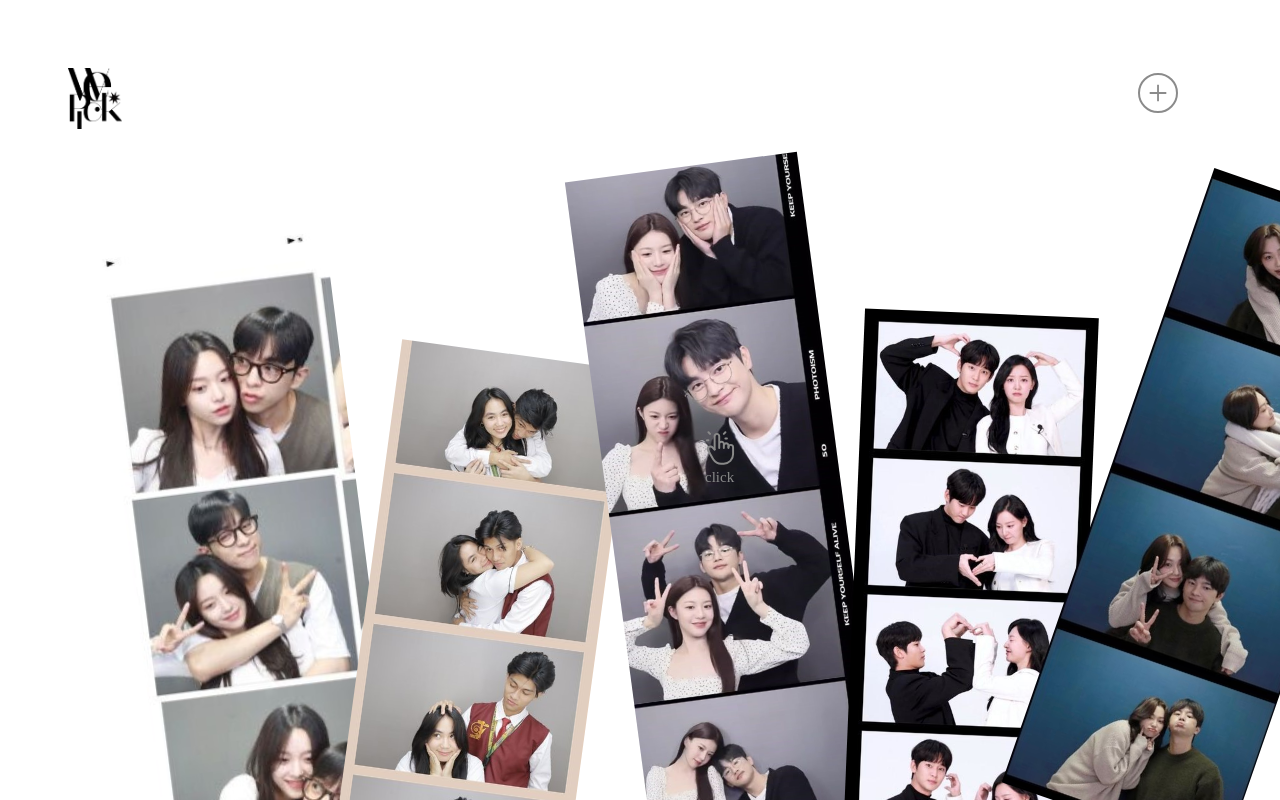
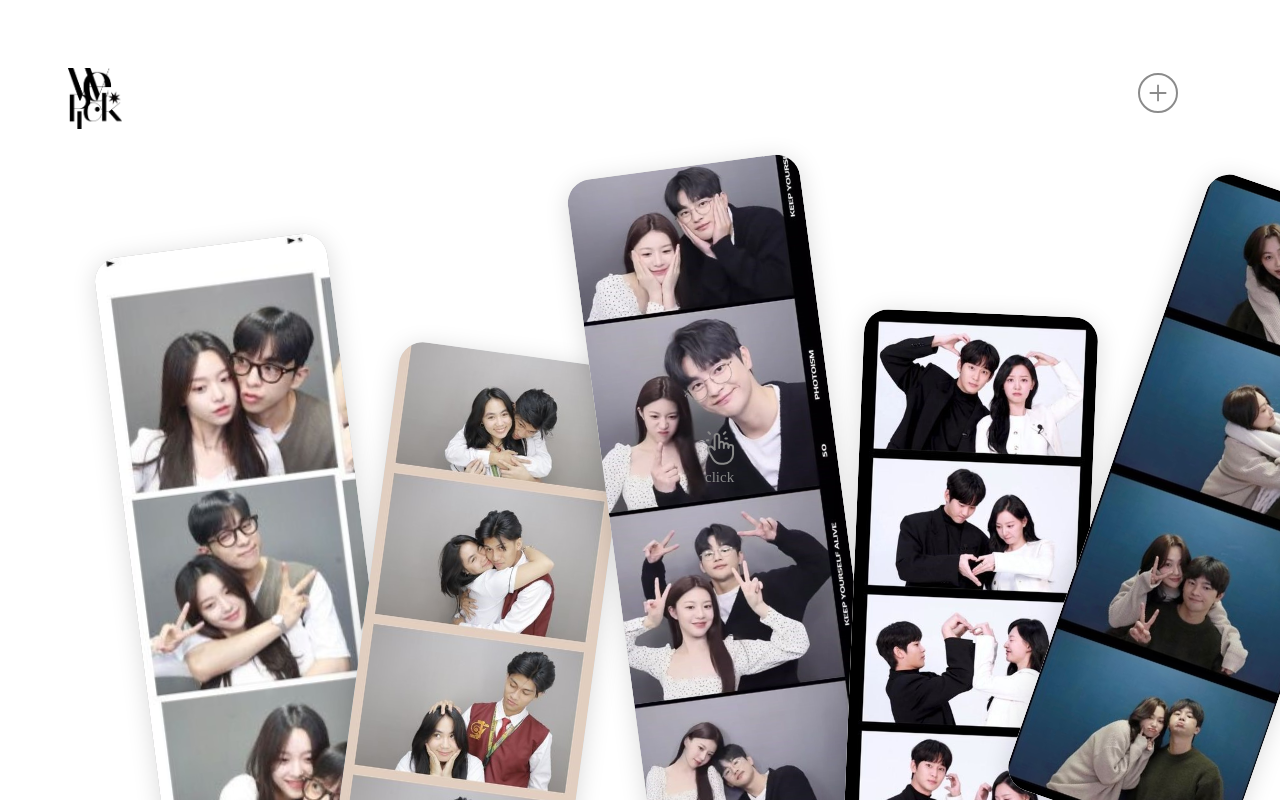
Before and after one commit to 2025-ITShow-WePick/2025-ITShow-FE-WePick, a React (Vite) app: page /search in a window 1280 px wide. Shown: the top 800 px of the page. Built offline with nearby package versions, Linux system fonts and the light colour scheme; a web font is replaced by a local one.

Commit message:
✨ [feat] : 애니메이션 하자 수정 (css 미완) #25

```diff
--- a/src/components/SearchPhoto.jsx
+++ b/src/components/SearchPhoto.jsx
@@ -2,9 +2,25 @@ import React, { useState, useRef, useEffect } from "react";
 import styles from "../styles/SearchPhoto.module.css";
 import tagImages from "../data/tagImages.json";
 
+const IMAGE_WIDTH = 234;
+const IMAGE_HEIGHT = 650;
+const IMAGE_GAP = 25;
+
+// 겹침 상태에서 각 이미지의 transform 값
+const stackedTransforms = [
+  "rotate(-7.253deg) translate(110px, 120px)",
+  "rotate(7.744deg) translate(375px, 165px)",
+  "rotate(-7.573deg) translate(590px, 105px)",
+  "rotate(2.373deg) translate(850px, 140px)",
+  "rotate(19.09deg) translate(1050px, -310px)",
+];
+
+function getStackedTransform(n) {
+  return stackedTransforms[n] || "none";
+}
+
 export default function SearchPhoto({ tag }) {
   const [clicked, setClicked] = useState(false);
-  const [showSorted, setShowSorted] = useState(false);
   const scrollRef = useRef(null);
 
   // tag가 없으면 모든 태그 이미지 합치기
@@ -17,25 +33,13 @@ export default function SearchPhoto({ tag }) {
     stackedImages.push(null);
   }
 
+  // 펼친 상태에서 스크롤 중앙 정렬
   useEffect(() => {
     if (clicked && scrollRef.current) {
-      // 펼친 상태에서 스크롤 중앙 정렬
       const scrollEl = scrollRef.current;
       const centerX = (scrollEl.scrollWidth - scrollEl.clientWidth) / 2;
       scrollEl.scrollLeft = centerX;
     }
-  }, [clicked]);
-
-  useEffect(() => {
-    let timeout;
-    if (clicked) {
-      timeout = setTimeout(() => {
-        setShowSorted(true);
-      }, 400);
-    } else {
-      setShowSorted(false);
-    }
-    return () => clearTimeout(timeout);
   }, [clicked]);
 
   const handleToggle = () => setClicked((prev) => !prev);
@@ -45,24 +49,49 @@ export default function SearchPhoto({ tag }) {
       <div
         className={`${styles.placeholderBox} ${clicked ? styles.expanded : ""}`}
         onClick={handleToggle}
+        ref={scrollRef}
         style={{ cursor: "pointer" }}
       >
-        {/* Stacked 상태: 항상 5개 자리, 이미지 없으면 회색 컨테이너 */}
-        <div
-          className={`${styles.stackedLayer} ${clicked ? styles.hidden : ""}`}
-        >
+        {/* 이미지 5개: 상태에 따라 transform만 변경 */}
         {stackedImages.map((img, n) => (
           <div
             key={n}
-              className={`${styles.placeholderStack} ${
-                styles[`stack${n + 1}`]
-              }`}
+            className={styles.animatedImage}
+            style={{
+              transform: clicked
+                ? // 펼침: X축으로 나란히, Y축은 자연스러운 오프셋
+                  `translateX(${n * (IMAGE_WIDTH + IMAGE_GAP)}px) translateY(${
+                    n % 2 === 0 ? -20 : 20
+                  }px)`
+                : // 겹침: 미리 정의된 transform
+                  getStackedTransform(n),
+              opacity: img ? 1 : 0.5,
+              zIndex: n + 1,
+              transition:
+                "transform 0.7s cubic-bezier(0.4,0,0.2,1), opacity 0.4s",
+              position: "absolute",
+              width: `${IMAGE_WIDTH}px`,
+              height: `${IMAGE_HEIGHT}px`,
+              left: 0,
+              top: 0,
+              boxShadow: "0 4px 24px rgba(0,0,0,0.15)",
+              borderRadius: "24px",
+              overflow: "hidden",
+              background: "#d5d5d5",
+              cursor: "pointer",
+            }}
           >
             {img ? (
               <img
                 src={img}
                 alt={`추천 이미지 ${n + 1}`}
                 className={styles.stackImage}
+                style={{
+                  width: "100%",
+                  height: "100%",
+                  objectFit: "cover",
+                  display: "block",
+                }}
               />
             ) : (
               <div
@@ -75,8 +104,12 @@ export default function SearchPhoto({ tag }) {
             )}
           </div>
         ))}
-          <div className={styles.placeholderClick}>
+        {/* 클릭 안내 아이콘/텍스트 */}
+        <div
+          className={`${styles.placeholderClick} ${clicked ? styles.hide : ""}`}
+        >
           <div className={styles.clickIcon}>
+            {/* SVG 아이콘 */}
             <svg
               xmlns="http://www.w3.org/2000/svg"
               width="30"
@@ -103,24 +136,6 @@ export default function SearchPhoto({ tag }) {
           <div className={styles.clickText}>click</div>
         </div>
       </div>
-
-        {/* 펼친(정렬) 상태: 실제 있는 이미지만 왼쪽부터 */}
-        {showSorted && (
-          <div className={styles.sortedScroll} ref={scrollRef}>
-            {images.map((img, i) => (
-              <div key={i} className={styles.sortedSlot}>
-                <div className={styles.sortedContainer}>
-                  <img
-                    src={img}
-                    alt={`추천 이미지 ${i + 1}`}
-                    className={styles.stackImage}
-                  />
-                </div>
-              </div>
-            ))}
-          </div>
-        )}
-      </div>
     </div>
   );
 }
--- a/src/styles/SearchPhoto.module.css
+++ b/src/styles/SearchPhoto.module.css
@@ -28,115 +28,16 @@
   max-width: unset;
 }
 
-.stackedLayer {
-  width: 100%;
-  height: 100%;
-  transition: opacity 0.4s ease, visibility 0.4s ease;
-  pointer-events: auto;
-  z-index: 2;
-  position: absolute;
-  top: 0;
-  left: 0;
-  right: 0;
-  bottom: 0;
-  background: transparent;
-}
-
-.hidden {
-  opacity: 0;
-  visibility: hidden;
-  pointer-events: none;
-}
-
-.placeholderStack {
-  position: absolute;
-  width: 100%;
-  height: 100%;
-  background-color: #d5d5d5;
-  transition: transform 0.7s cubic-bezier(0.4, 0, 0.2, 1);
-}
-
-.placeholderStack img {
-  width: 100%;
-  height: 100%;
-  object-fit: cover;
-}
-
-.stack1 {
-  transform: rotate(-7.253deg) translate(110px, 120px);
-  z-index: 1;
-}
-.stack2 {
-  transform: rotate(7.744deg) translate(375px, 165px);
-  z-index: 2;
-}
-.stack3 {
-  transform: rotate(-7.573deg) translate(590px, 105px);
-  z-index: 3;
-}
-.stack4 {
-  transform: rotate(2.373deg) translate(850px, 140px);
-  z-index: 4;
-}
-.stack5 {
-  transform: rotate(19.09deg) translate(1050px, -310px);
-  z-index: 5;
-}
-
-/* 펼친(정렬) 상태 */
-.sortedScroll {
-  display: flex;
-  flex-direction: row;
-  gap: 25px;
-  height: 650px;
-  overflow-x: scroll;
-  overflow-y: hidden; /* ← 이 한 줄만 추가하면 상하 스크롤 완전 차단! */
-  align-items: flex-end;
-  scrollbar-width: none;
-  -ms-overflow-style: none;
-  position: relative;
-  padding-top: 68px;
-  margin-left: 60px;
-  z-index: 1;
-}
-
-.sortedScroll::-webkit-scrollbar {
-  display: none;
-}
-
-.sortedSlot {
-  width: 234px;
-  height: 650px;
-  flex: 0 0 auto;
-  display: flex;
-  flex-direction: column;
-  align-items: center;
-  justify-content: flex-end;
-  transition: transform 0.5s cubic-bezier(0.4, 0, 0.2, 1);
-}
-
-/* 홀수: 위로, 짝수: 아래로 */
-.sortedSlot:nth-child(odd) {
-  transform: translateY(-20px);
-}
-.sortedSlot:nth-child(even) {
-  transform: translateY(20px);
-}
-
-.sortedContainer {
-  width: 100%;
-  height: 100%;
-  background-color: #d5d5d5;
-  overflow: hidden;
-  display: flex;
-  align-items: center;
-  justify-content: center;
+.animatedImage {
+  /* 인라인 스타일에서 대부분 처리됨 */
 }
 
 .stackImage {
   width: 100%;
   height: 100%;
   object-fit: cover;
+  display: block;
+  border-radius: 24px;
 }
 
 .placeholderClick {
@@ -151,7 +52,7 @@
   transition: opacity 0.4s ease, transform 0.4s ease;
 }
 
-.placeholderClick.hide {
+.hide {
   opacity: 0;
   transform: translateX(-50%) translateY(10px);
   pointer-events: none;
```
Lines whose indentation alone changed are shown as unchanged.
